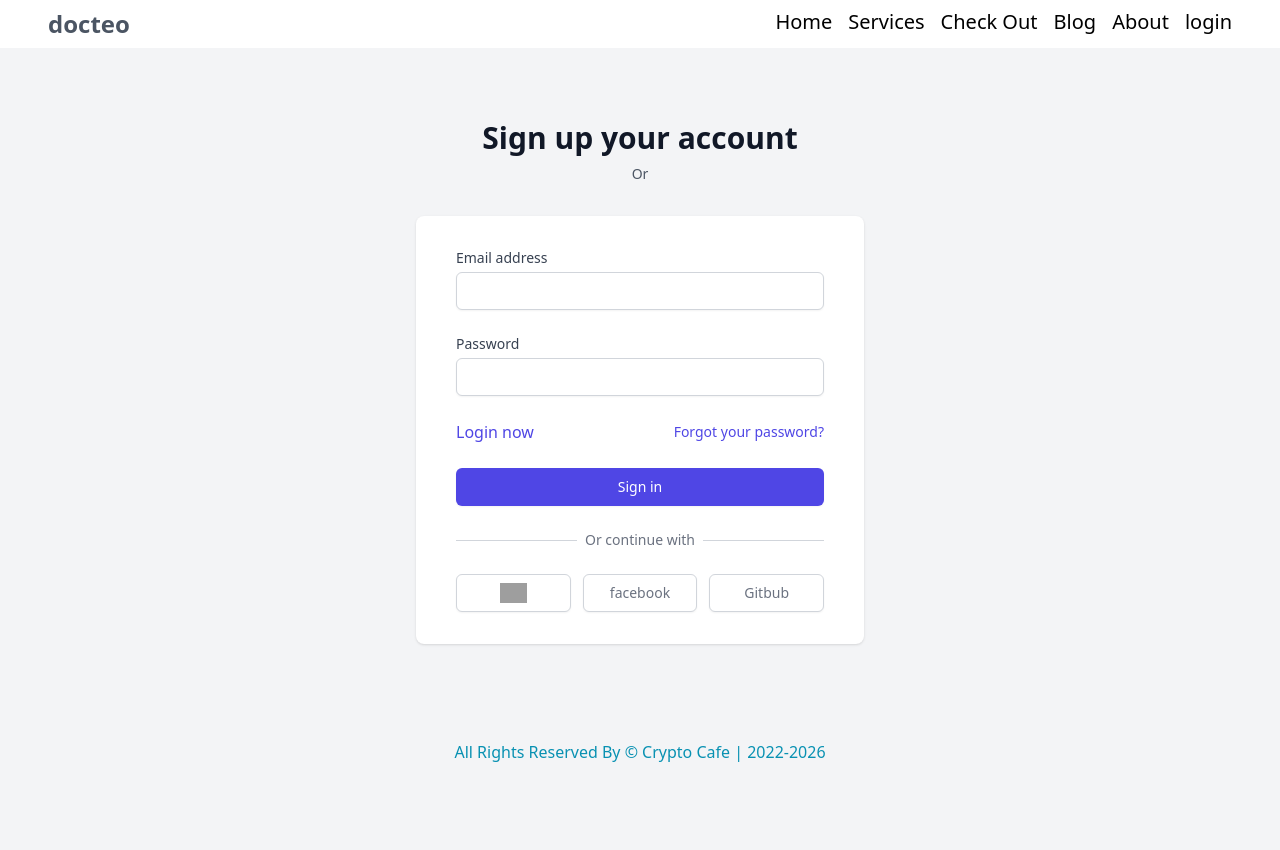
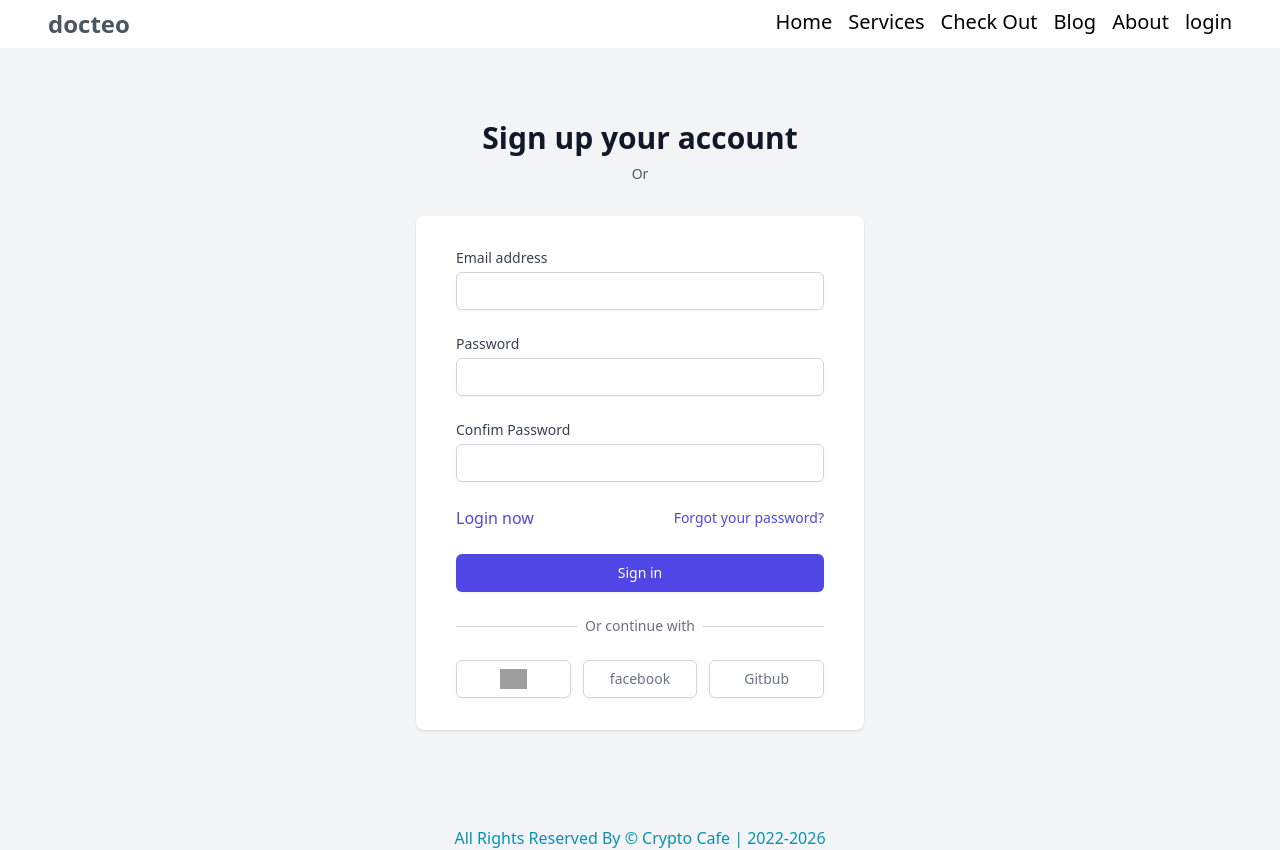
Before and after one commit to sufuan/service-provider-react-auth-firebase, a React (Create React App) app: page /register in a window 1280 px wide. Before the commit the page ends 800 px from the top, so only its background shows below. Built offline with nearby package versions, Linux system fonts and the light colour scheme; no server answers; grey boxes are pictures that could not be loaded.

Commit message:
rreg bug fixing

```diff
--- a/src/Auth/Register/Register.js
+++ b/src/Auth/Register/Register.js
@@ -316,11 +316,25 @@
     }
     else {
       // error
-      // setErrors({...errors, passError:'password should be 6 char'})
+      setErrors({...errors, passError:'password should be 6 char'})
       setUserinfo({ ...userInfo, password: '' })
     }
 
   }
+
+  const handleConfirmPassword = e => {
+    if (e.target.value===userInfo.password) {
+      setUserinfo({ ...userInfo, confirmPassword: e.target.value })
+      setErrors({ ...errors, passError: '' })
+    }
+    else {
+      // error
+      setErrors({...errors, passError:'password dont match'})
+      setUserinfo({ ...userInfo, confirmPassword: '' })
+    }
+
+  }
+
   const handleLogin = (e) => {
     e.preventDefault()
     createUserWithEmailAndPassword(userInfo.email, userInfo.password)
@@ -336,15 +350,16 @@
         case 'auth/invalid-password':
           setErrors({ ...errors, generaleError: 'invalid-password' })
           break
-        case 'auth/user-not-found':
-          setErrors({ ...errors, generaleError: 'user not found' })
+        case 'auth/email-already-in-use':
+          setErrors({ ...errors, generaleError: 'email is already registered' })
           break
-        case 'auth/wrong-password':
-          setErrors({ ...errors, generaleError: 'wrong password' })
-          break
+
         case 'auth/internal-error':
           setErrors({ ...errors, generaleError: 'internal error' })
           break
+          case 'auth/network-request-failed':
+            setErrors({ ...errors, generaleError: 'Network error' })
+            break
         default:
           setErrors({ ...errors, generaleError: 'something went wrong' })
           break
@@ -407,7 +422,7 @@
                 </div>
                 {errors?.emailError && <p className='text-red-600'>{errors.emailError}</p>}
               </div>
-
+                 {/* input password  */}
               <div>
                 <label htmlFor="password" className="block text-sm font-medium text-gray-700">
                   Password
@@ -415,8 +430,7 @@
                 <div className="mt-1">
                   <input
                     onChange={handlePassword}
-                    id="password"
-                    name="password"
+
                     type="password"
                     autoComplete="current-password"
                     required
@@ -425,6 +439,26 @@
                 </div>
                 {errors?.passError && <p>{errors.passError}</p>}
               </div>
+
+                   {/* confim password  */}
+
+                   <div>
+                <label htmlFor="confirmPassword" className="block text-sm font-medium text-gray-700">
+                Confim Password
+                </label>
+                <div className="mt-1">
+                  <input
+                    onChange={handleConfirmPassword}
+
+                    type="password"
+                    autoComplete="current-password"
+                    required
+                    className="appearance-none block w-full px-3 py-2 border border-gray-300 rounded-md shadow-sm placeholder-gray-400 focus:outline-none focus:ring-indigo-500 focus:border-indigo-500 sm:text-sm"
+                  />
+                </div>
+
+              </div>
+              {/* {errors?.passError && <p>{errors.passError}</p>} */}
 
               {errors.generaleError && <p>{errors.generaleError}</p>}
 
```
